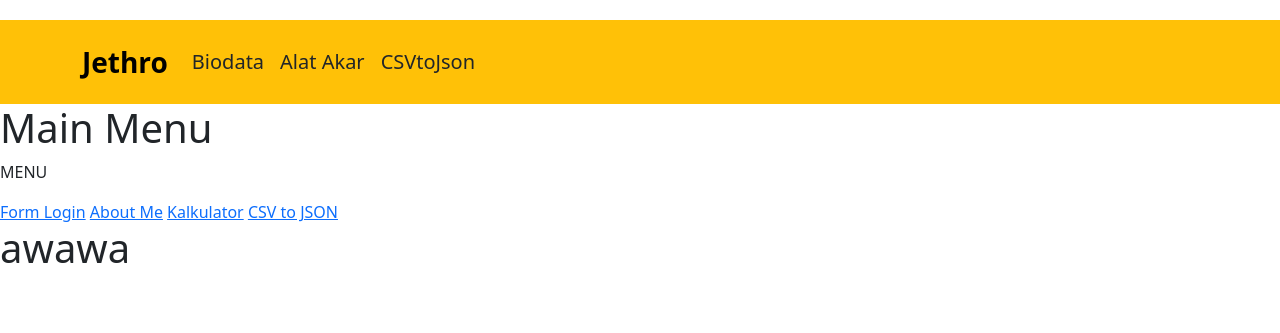
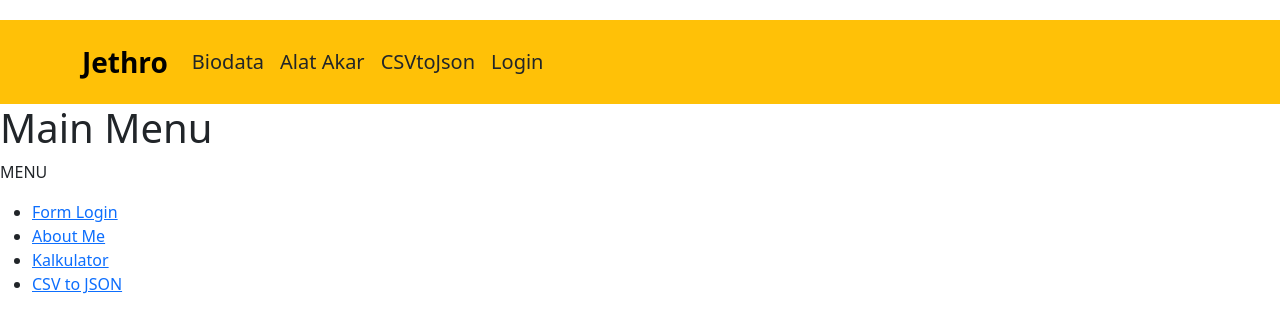
Before and after one commit to Juethro/Flask-API-Praktikum, a Flask app: page / in a window 1280 px wide. Shown: the top 333 px of the page. Run offline with Flask 2, Linux system fonts and the light colour scheme; some libraries are stand-ins or nearby versions; some web fonts are replaced.

Commit message:
minor update

```diff
--- a/templates/base.html
+++ b/templates/base.html
@@ -34,12 +34,14 @@
 
 <body>
     <nav class="navbar navbar-light navbar-expand-md bg-warning fs-5 py-3">
-        <div class="container"><a class="navbar-brand d-flex align-items-center" href="{{ url_for('')}}"><span class="fs-3 fw-bolder">Jethro</span></a><button data-bs-toggle="collapse" class="navbar-toggler" data-bs-target="#navcol-1"><span class="visually-hidden">Toggle navigation</span><span class="navbar-toggler-icon"></span></button>
+        <div class="container"><a class="navbar-brand d-flex align-items-center" href="{{ url_for('index')}}"><span class="fs-3 fw-bolder">Jethro</span></a><button data-bs-toggle="collapse" class="navbar-toggler" data-bs-target="#navcol-1"><span class="visually-hidden">Toggle navigation</span><span class="navbar-toggler-icon"></span></button>
             <div class="collapse navbar-collapse" id="navcol-1">
                 <ul class="navbar-nav me-auto">
-                    <li class="nav-item"><a class="nav-link active link-dark" href="Biodata_Rizkiwi.html">Biodata</a></li>
-                    <li class="nav-item"><a class="nav-link fw-lighter link-dark" href="Nomor2.html">Alat Akar</a></li>
-                    <li class="nav-item"><a class="nav-link fw-lighter link-dark" href="Nomor3.html">CSVtoJson</a></li>
+                    <li class="nav-item"><a class="nav-link active link-dark" href="{{ url_for('aboutme')}}">Biodata</a></li>
+                    <li class="nav-item"><a class="nav-link fw-lighter link-dark" href="{{ url_for('calcul')}}">Alat Akar</a></li>
+                    <li class="nav-item"><a class="nav-link fw-lighter link-dark" href="{{ url_for('csvtojson')}}">CSVtoJson</a></li>
+                    <li class="nav-item"><a class="nav-link fw-lighter link-dark" href="{{ url_for('login')}}">Login</a></li>
+                </ul>
             </div>
         </div>
     </nav>
@@ -48,8 +50,6 @@
         {% block header %}{% endblock %}
     </header>
     {% block body %}{% endblock %}
-    <footer>
-        <h1>awawa</h1>
-    </footer>
+
 </body>
 </html>
--- a/templates/index.html
+++ b/templates/index.html
@@ -10,9 +10,11 @@
 
 {% block body %}
     <p>MENU</p>
-    <a href="{{ url_for('login')}}">Form Login</a>
-    <a href="{{ url_for('aboutme') }}">About Me</a>
-    <a href="{{ url_for('calcul')}}">Kalkulator</a>
-    <a href="{{ url_for('csvtojson')}}">CSV to JSON</a>
+    <ul>
+        <li><a href="{{ url_for('login')}}">Form Login</a></li>
+        <li><a href="{{ url_for('aboutme') }}">About Me</a></li>
+        <li><a href="{{ url_for('calcul')}}">Kalkulator</a></li>
+        <li><a href="{{ url_for('csvtojson')}}">CSV to JSON</a></li>
+    </ul>
 
 {% endblock %}
```
